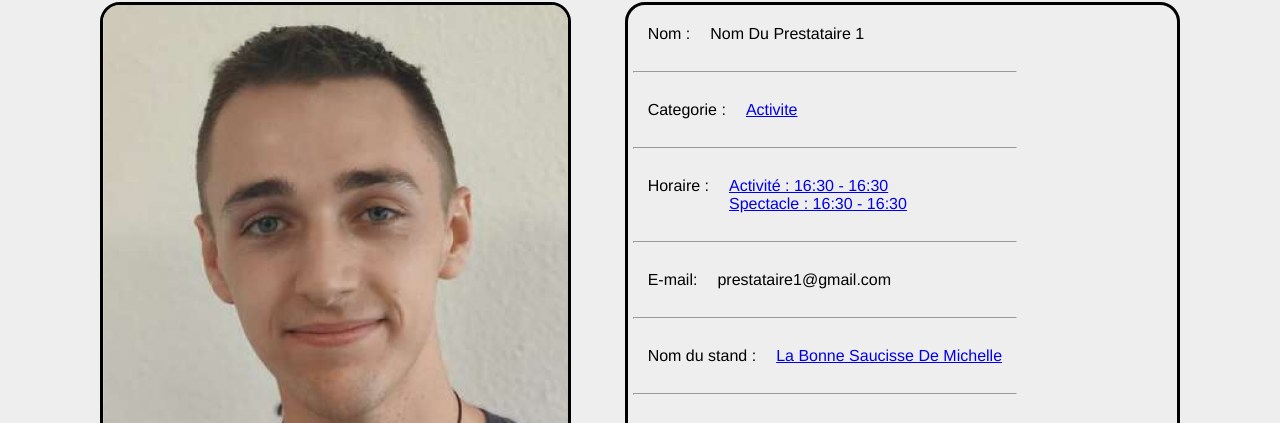
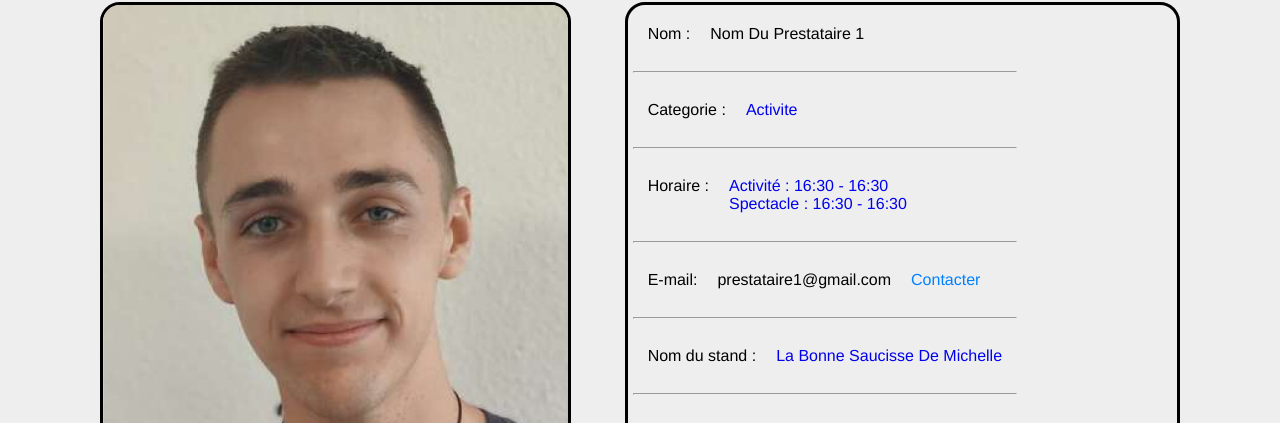
Before and after one commit to ThomasG1raud/saes3_vue, a Vue app: page /liste_prestataire/1 in a window 1280 px wide. Shown: the part 236-659 px from the top of the page. Built offline with nearby package versions, Linux system fonts and the light colour scheme; the HTML template or start-up script is replaced by a standard one.

Commit message:
Add option for contact prestataire

```diff
--- a/src/App.vue
+++ b/src/App.vue
@@ -99,6 +99,12 @@ div.spectacle {
 div.restauration {
   background-color: var(--restauration);
 }
+a {
+  text-decoration-line: none;
+}
+a:hover {
+  text-decoration-line: underline;
+}
 @keyframes displayZoom {
   0% {
     opacity: 0;
--- a/src/components/HeaderView.vue
+++ b/src/components/HeaderView.vue
@@ -124,12 +124,6 @@ export default {
   a.item.router-link-exact-active {
     text-decoration: underline;
   }
-  a.item {
-    text-decoration: none;
-  }
-  a.item:hover {
-    text-decoration: underline;
-  }
   div.item {
     display: flex;
     align-items: center;
--- a/src/views/admin/AdminMapView.vue
+++ b/src/views/admin/AdminMapView.vue
@@ -88,7 +88,6 @@ export default {
   padding: 10px 0;
   display: flex;
   width: 100%;
-  boder: solid white;
 }
 
 
@@ -148,7 +147,7 @@ p.spectacle {
 p.restauration {
   background-color: var(--restauration);
 }
-a {
+a, a:hover {
   text-decoration: none;
 }
 
--- a/src/views/admin/AdminPrestataireProfilView.vue
+++ b/src/views/admin/AdminPrestataireProfilView.vue
@@ -38,6 +38,7 @@
         <div class="partie">
           <p> E-mail:</p>
           <p> {{ curentPrestataire.email }} </p>
+          <a class="contacter" :href="'mailto:'+curentPrestataire.email">Contacter</a>
         </div>
 
         <hr>
@@ -60,7 +61,7 @@
       </div>
     </div>
     <div class="rond" v-on:click="bool =!bool">
-      <img class="fleche" src="@/assets/keyboard_double_arrow_up_black.svg">
+      <img class="fleche" src="@/assets/keyboard_double_arrow_up_black.svg" alt="arrow up">
     </div>
     <div class="btn-edit">
       <button class="btn btn-edit" @click="edit_horaire">Edit horaire</button>
--- a/src/views/vitrine/VitrineMapView.vue
+++ b/src/views/vitrine/VitrineMapView.vue
@@ -62,7 +62,6 @@ export default {
   padding: 10px 0;
   display: flex;
   width: 100%;
-  boder: solid white;
 }
 
 
@@ -122,7 +121,7 @@ p.spectacle {
 p.restauration {
   background-color: var(--restauration);
 }
-a {
+a, a:hover {
   text-decoration: none;
 }
 </style>
--- a/src/views/vitrine/VitrinePrestataireProfilView.vue
+++ b/src/views/vitrine/VitrinePrestataireProfilView.vue
@@ -38,6 +38,7 @@
         <div class="partie">
           <p> E-mail:</p>
           <p> {{ curentPrestataire.email }} </p>
+          <a class="contacter" :href="'mailto:'+curentPrestataire.email">Contacter</a>
         </div>
 
         <hr>
@@ -60,7 +61,7 @@
       </div>
     </div>
     <div class="rond" v-on:click="bool =!bool">
-      <img class="fleche" src="@/assets/keyboard_double_arrow_up_black.svg">
+      <img class="fleche" src="@/assets/keyboard_double_arrow_up_black.svg" alt="arrow up">
     </div>
 
     <div id="divService" v-if="bool">
@@ -176,5 +177,8 @@ export default {
   .text-capitalize {
     text-transform: capitalize;
   }
+  a.contacter {
+    color: var(--blue);
+  }
 
 </style>
```
